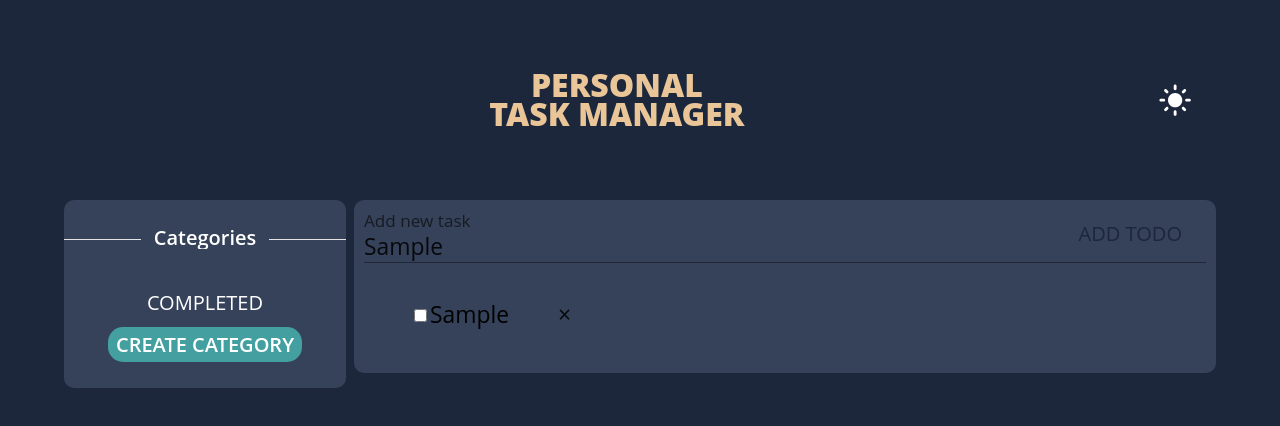
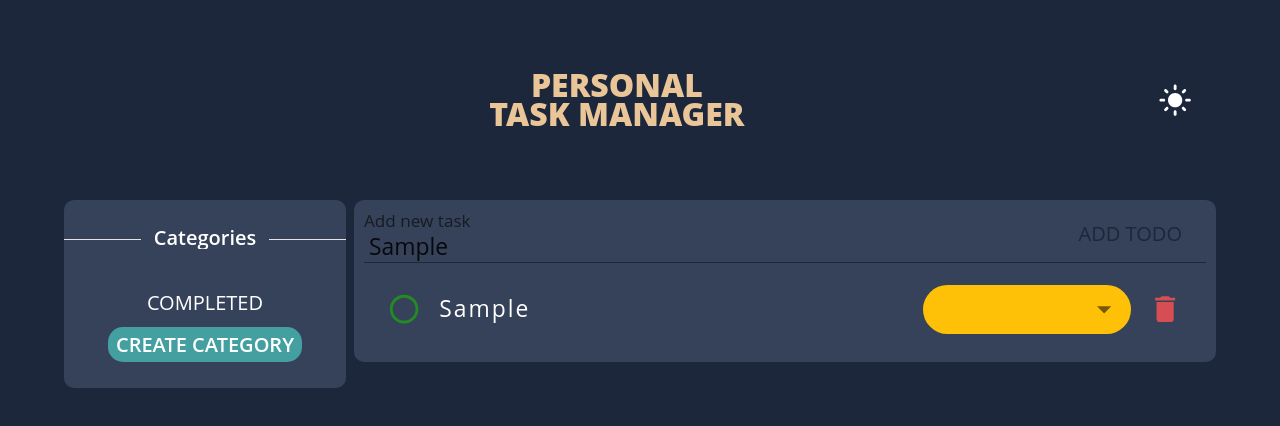
Before and after one commit to romasshka/myTodo, a React (Create React App) app: page / in a window 1280 px wide. Both pictures are taken after typing "Sample" into the empty fields and a click on the button "ADD TODO". Shown: the top 426 px of the page. Built offline with nearby package versions, Linux system fonts and the light colour scheme.

Commit message:
styles for todoItem

```diff
--- a/src/components/AddTodoItem.jsx
+++ b/src/components/AddTodoItem.jsx
@@ -46,7 +46,11 @@ const AddTodoItem = () => {
                 variant="standard"
                 value={text}
                 onChange={(e) => setText(e.target.value)}
+
                 sx={{
+                    ".MuiInput-root": {
+                        pl: '5px'
+                    },
                     ".MuiInput-root:hover:not(.Mui-disabled, .Mui-error):before": {
                         borderBottom: "1px solid rgba(0, 0, 0, 0.87)",
                     },
--- a/src/components/AsideCategories.jsx
+++ b/src/components/AsideCategories.jsx
@@ -21,6 +21,7 @@ const AsideCategory = () => {
         setColor(color)
         console.log(color)
     }
+
 
     return (
         <Box
@@ -114,17 +115,12 @@ const AsideCategory = () => {
                         type="text"
                         variant="filled"
                         fullWidth
+                        InputProps={{ disableUnderline: true }}
                         value={nameCategory}
                         sx={{
                             mb: "10px",
                             borderRadius: "10px",
                             bgcolor: "white.default",
-                            ".MuiInputLabel-root, .MuiInputLabel-root.Mui-focused": {
-                                color: "grey.main",
-                            },
-                            ".MuiFilledInput-root:after, .MuiFilledInput-root:hover:not(.Mui-disabled, .Mui-error):before, .MuiFilledInput-root:before": {
-                                borderBottom: "none"
-                            },
                         }}
                     />
                     <MuiColorInput
--- a/src/components/TodoList.jsx
+++ b/src/components/TodoList.jsx
@@ -1,5 +1,5 @@
 import React from "react";
-import { Box } from "@mui/material";
+import { List } from "@mui/material";
 import { useSelector } from 'react-redux';
 import TodoItem from "./mainPageParts/TodoItem";
 
@@ -8,15 +8,14 @@ const TodoList = () => {
     /*     console.log(todos) */
 
     return (
-        <ul
-        >
+        <List>
             {todos.map((todo) =>
                 <TodoItem
                     key={todo.id}
                     {...todo}
                 />
             )}
-        </ul>
+        </List>
     )
 }
 
--- a/src/components/mainPageParts/TodoItem.jsx
+++ b/src/components/mainPageParts/TodoItem.jsx
@@ -1,23 +1,118 @@
-import { ListItem } from "@mui/material";
-import React from "react";
+import React, { useState } from "react";
+import { FormControl, InputLabel, ListItem, MenuItem, Select, Typography, styled } from "@mui/material";
+import CheckCircleOutlineIcon from '@mui/icons-material/CheckCircleOutline';
+import RadioButtonUncheckedIcon from '@mui/icons-material/RadioButtonUnchecked';
+import Checkbox from '@mui/material/Checkbox';
+import DeleteIcon from '@mui/icons-material/Delete';
+import { Padding } from "@mui/icons-material";
+
+
 
 const TodoItem = ({ id, text, completed, removeTodo, toggleTodoComplete }) => {
 
+
+    const [age, setAge] = useState('');
+    const handleChange = (event) => {
+        setAge(event.target.value);
+    };
+
     return (
-        <ListItem>
-            { <input
-                type="checkbox"
-                checked={completed}
-                onChange={() => toggleTodoComplete(id)}
-            /> }
-            <span
-                style={{ marginRight: "49px",
-                color: "black" }} >{text}</span>
-            { <span
-                onClick={() => removeTodo(id)}>
-                &times;
-            </span> }
-        </ListItem>
+        <ListItem
+            sx={{
+                display: "grid",
+                gridTemplateColumns: "1fr 7fr 3fr 1fr",
+
+            }}
+        >
+            <Checkbox
+                icon=
+                {<RadioButtonUncheckedIcon
+                    sx={{
+                        color: "#228B22"
+                    }} />}
+                checkedIcon={<CheckCircleOutlineIcon
+                    sx={{
+                        color: "#228B22"
+                    }}
+                />}
+            />
+            <Typography
+                variant="typography"
+                sx={{
+                    color: "white.default",
+                    letterSpacing: 2,
+                }} >
+                {text}
+            </Typography>
+
+            <FormControl
+                fullWidth
+                variant="standard"
+                sx={{
+                    px: "10px",
+                    bgcolor: 'yellow.main',
+                    borderRadius: "25px",
+                    textAlign: "center",
+                    ".MuiInputLabel-standard": {
+                        display: "none"
+                    }
+                }}
+                size="small">
+                <InputLabel
+                    sx={{
+                        pl: "15px",
+                    }}
+                >
+                    Age
+                </InputLabel>
+                <Select
+                    disableUnderline
+                    value={age}
+                    label="Age"
+                    onChange={handleChange}
+                    sx={{
+                        color: "white.default",
+                        'label+&': {
+                            marginTop: 0,
+                            py: "5px"
+                        },
+                        "& .MuiSelect-select:focus": {
+                            background: "none",
+                        }
+                    }}
+                >
+                    <MenuItem
+
+                        value="">
+                        <em>None</em>
+                    </MenuItem>
+                    <MenuItem
+                        value={10}>
+                        Ten
+                    </MenuItem>
+                    <MenuItem
+                        value={20}>
+                        Twenty
+                    </MenuItem>
+                    {/* <MenuItem
+                        value={30}>
+                        Thirty
+                    </MenuItem>  */}
+                </Select>
+            </FormControl>
+
+
+            <DeleteIcon
+                position="end"
+                sx={{
+                    cursor: "pointer",
+                    color: "red.main",
+                    opacity: 0.8,
+                    margin: "auto",
+                }}
+                onClick={() => removeTodo(id)}
+            />
+        </ListItem >
     )
 }
 
--- a/src/theme/index.jsx
+++ b/src/theme/index.jsx
@@ -128,7 +128,7 @@ export const themeSettings = (mode) => {
                 defaultProps: {
                     maxWidth: "lg",
                 },
-            }
+            },
         }
     }
 }
```
